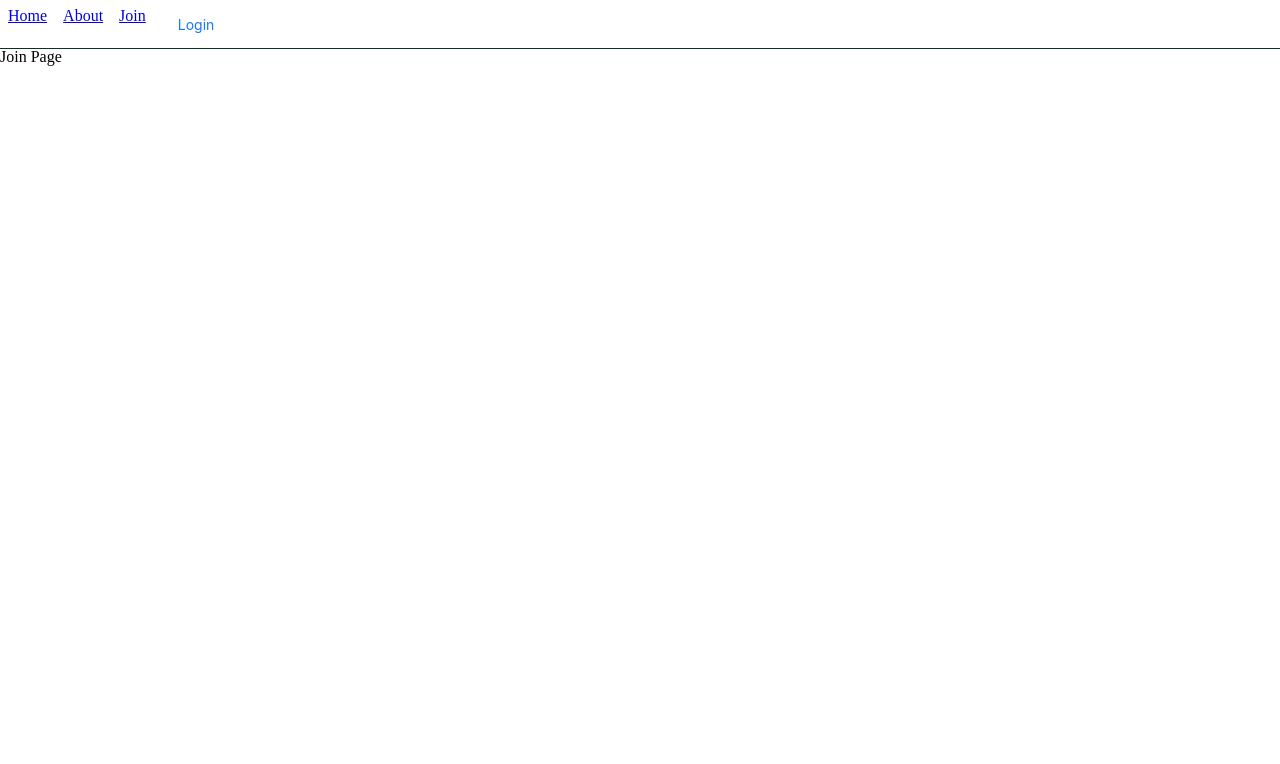
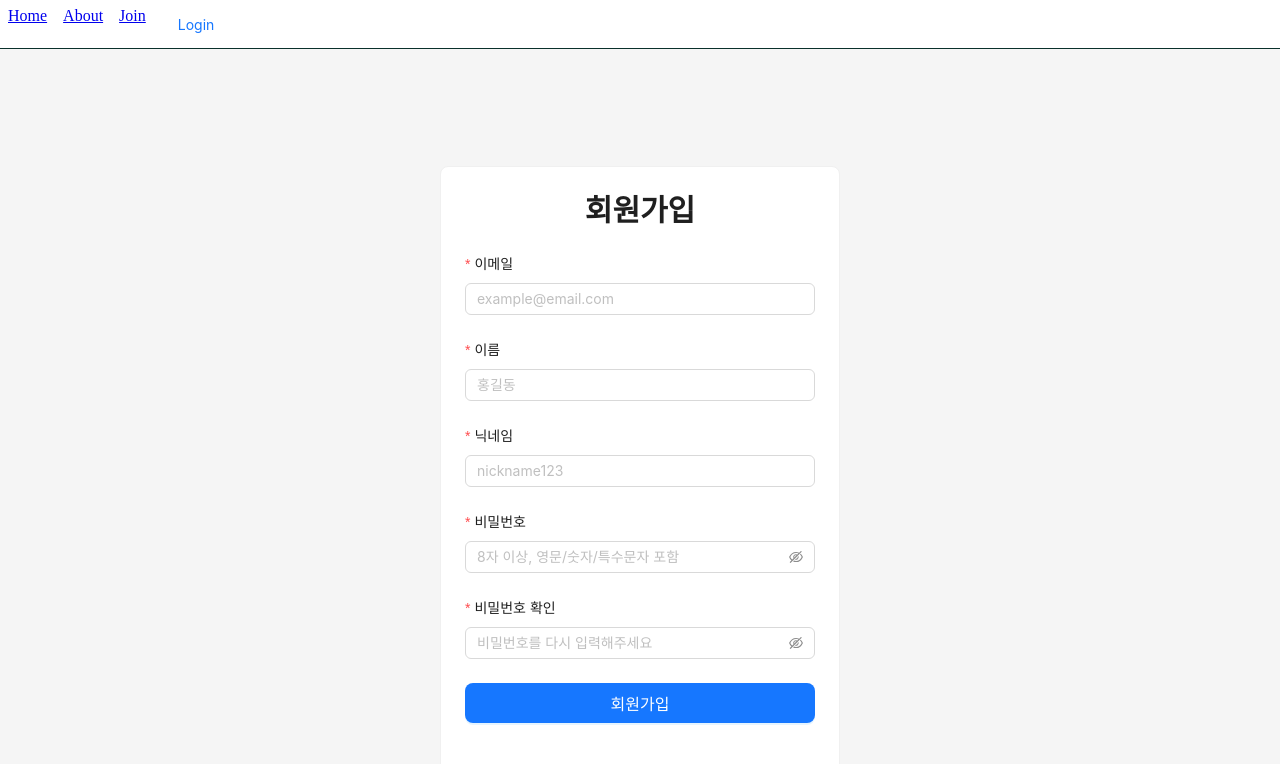
Before and after one commit to yologger/yologram-web-v2, a React (Vite) app: page /join in a window 1280 px wide. Shown: the top 764 px of the page. Built offline with nearby package versions, Linux system fonts and the light colour scheme.

Commit message:
feat: JoinForm 추가

```diff
--- /dev/null
+++ b/src/components/organisms/JoinForm.tsx
@@ -0,0 +1,108 @@
+import { Button, Card, Form, Input, Space, Typography } from 'antd';
+
+const { Title } = Typography;
+
+interface JoinFormValues {
+  email: string;
+  name: string;
+  nickname: string;
+  password: string;
+  confirmPassword: string;
+}
+
+interface JoinFormProps {
+  onSubmit: (values: JoinFormValues) => void;
+}
+
+export default function JoinForm({ onSubmit }: JoinFormProps) {
+  const [form] = Form.useForm<JoinFormValues>();
+
+  const handleSubmit = (values: JoinFormValues) => {
+    onSubmit(values);
+  };
+
+  return (
+    <Card style={{ width: 400 }}>
+      <Space direction="vertical" size="large" style={{ width: '100%' }}>
+        <Title level={2} style={{ textAlign: 'center', margin: 0 }}>
+          회원가입
+        </Title>
+
+        <Form form={form} onFinish={handleSubmit} layout="vertical" autoComplete="off">
+          <Form.Item
+            label="이메일"
+            name="email"
+            rules={[
+              { required: true, message: '이메일을 입력해주세요!' },
+              { type: 'email', message: '올바른 이메일 형식이 아닙니다!' },
+            ]}
+          >
+            <Input placeholder="example@email.com" />
+          </Form.Item>
+
+          <Form.Item
+            label="이름"
+            name="name"
+            rules={[
+              { required: true, message: '이름을 입력해주세요!' },
+              { min: 2, message: '이름은 2자 이상 입력해주세요!' },
+            ]}
+          >
+            <Input placeholder="홍길동" />
+          </Form.Item>
+
+          <Form.Item
+            label="닉네임"
+            name="nickname"
+            rules={[
+              { required: true, message: '닉네임을 입력해주세요!' },
+              { min: 2, max: 20, message: '닉네임은 2-20자 사이로 입력해주세요!' },
+            ]}
+          >
+            <Input placeholder="nickname123" />
+          </Form.Item>
+
+          <Form.Item
+            label="비밀번호"
+            name="password"
+            rules={[
+              { required: true, message: '비밀번호를 입력해주세요!' },
+              { min: 8, message: '비밀번호는 8자 이상 입력해주세요!' },
+              {
+                pattern: /^(?=.*[a-zA-Z])(?=.*[0-9])(?=.*[!@#$%^&*])/,
+                message: '비밀번호는 영문, 숫자, 특수문자를 포함해야 합니다!',
+              },
+            ]}
+          >
+            <Input.Password placeholder="8자 이상, 영문/숫자/특수문자 포함" />
+          </Form.Item>
+
+          <Form.Item
+            label="비밀번호 확인"
+            name="confirmPassword"
+            dependencies={['password']}
+            rules={[
+              { required: true, message: '비밀번호를 다시 입력해주세요!' },
+              ({ getFieldValue }) => ({
+                validator(_, value) {
+                  if (!value || getFieldValue('password') === value) {
+                    return Promise.resolve();
+                  }
+                  return Promise.reject(new Error('비밀번호가 일치하지 않습니다!'));
+                },
+              }),
+            ]}
+          >
+            <Input.Password placeholder="비밀번호를 다시 입력해주세요" />
+          </Form.Item>
+
+          <Form.Item>
+            <Button type="primary" htmlType="submit" block size="large">
+              회원가입
+            </Button>
+          </Form.Item>
+        </Form>
+      </Space>
+    </Card>
+  );
+}
--- a/src/components/organisms/LoginModal.tsx
+++ b/src/components/organisms/LoginModal.tsx
@@ -1,4 +1,6 @@
-import { Button, Form, Input, Modal } from 'antd';
+import { Button, Form, Input, Modal, Space, Typography } from 'antd';
+
+const { Title } = Typography;
 
 interface LoginModalProps {
   open: boolean;
@@ -8,7 +10,12 @@ interface LoginModalProps {
 
 export default function LoginModal({ open, onCancel, onSubmit }: LoginModalProps) {
   return (
-    <Modal title="Login" open={open} onCancel={onCancel} footer={null}>
+    <Modal open={open} onCancel={onCancel} footer={null}>
+      <Space direction="vertical" size="large" style={{ width: '100%' }}>
+        <Title level={2} style={{ textAlign: 'center', margin: 0 }}>
+          로그인
+        </Title>
+
         <Form onFinish={onSubmit} layout="vertical">
           <Form.Item
             label="Email"
@@ -30,6 +37,7 @@ export default function LoginModal({ open, onCancel, onSubmit }: LoginModalProps
             </Button>
           </Form.Item>
         </Form>
+      </Space>
     </Modal>
   );
 }
--- a/src/pages/JoinPage.tsx
+++ b/src/pages/JoinPage.tsx
@@ -1,5 +1,34 @@
+import styled from '@emotion/styled';
+import JoinForm from '../components/organisms/JoinForm';
+
+interface JoinFormValues {
+  email: string;
+  name: string;
+  nickname: string;
+  password: string;
+  confirmPassword: string;
+}
+
 const JoinPage = () => {
-  return <div>Join Page</div>;
+  const handleSubmit = (values: JoinFormValues) => {
+    console.log('Join form values:', values);
+    // 여기에 회원가입 로직 추가
+  };
+
+  return (
+    <Container>
+      <JoinForm onSubmit={handleSubmit} />
+    </Container>
+  );
 };
 
+const Container = styled.div`
+  display: flex;
+  justify-content: center;
+  align-items: center;
+  min-height: 100vh;
+  padding: 20px;
+  background-color: #f5f5f5;
+`;
+
 export default JoinPage;
```
Lines whose indentation alone changed are shown as unchanged.
